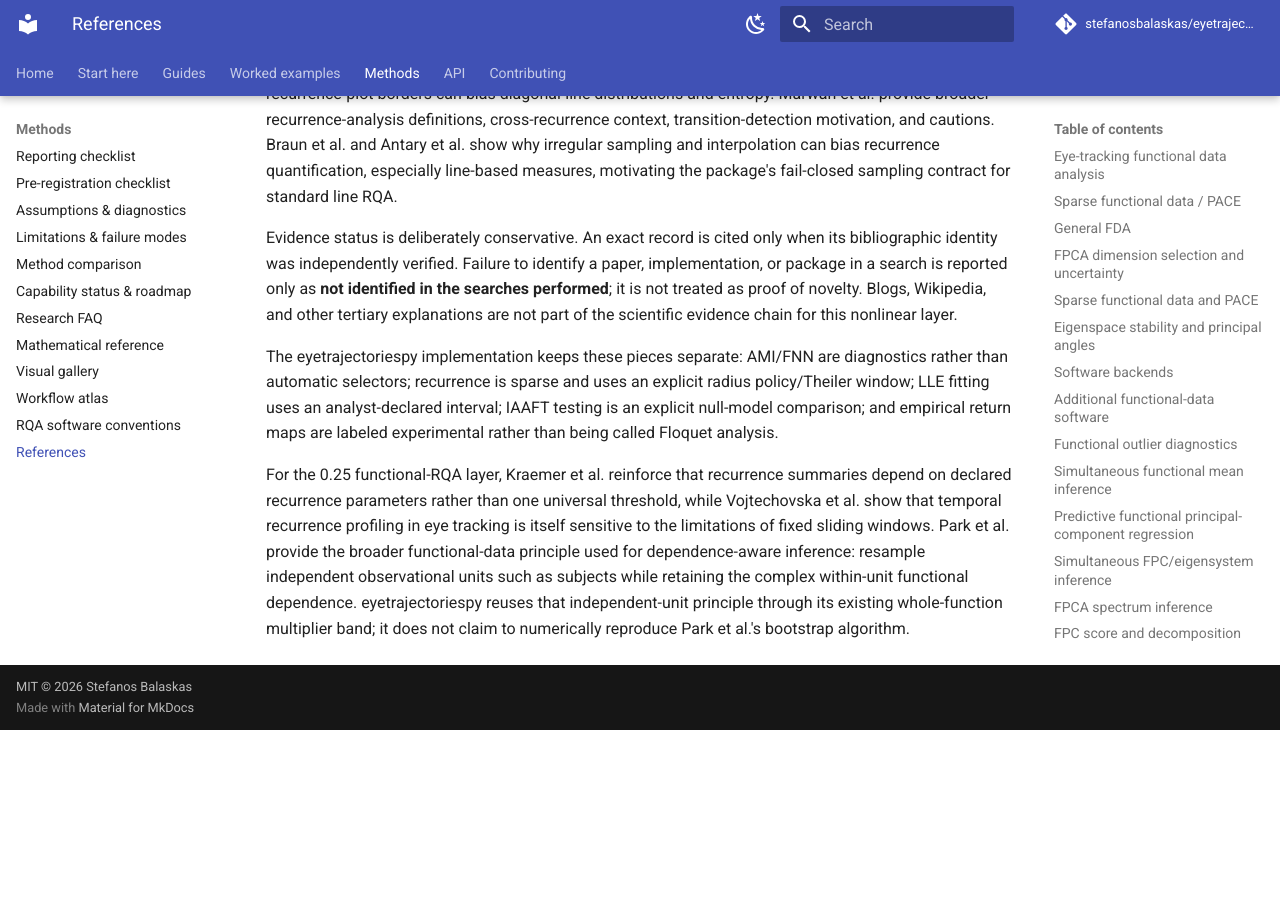
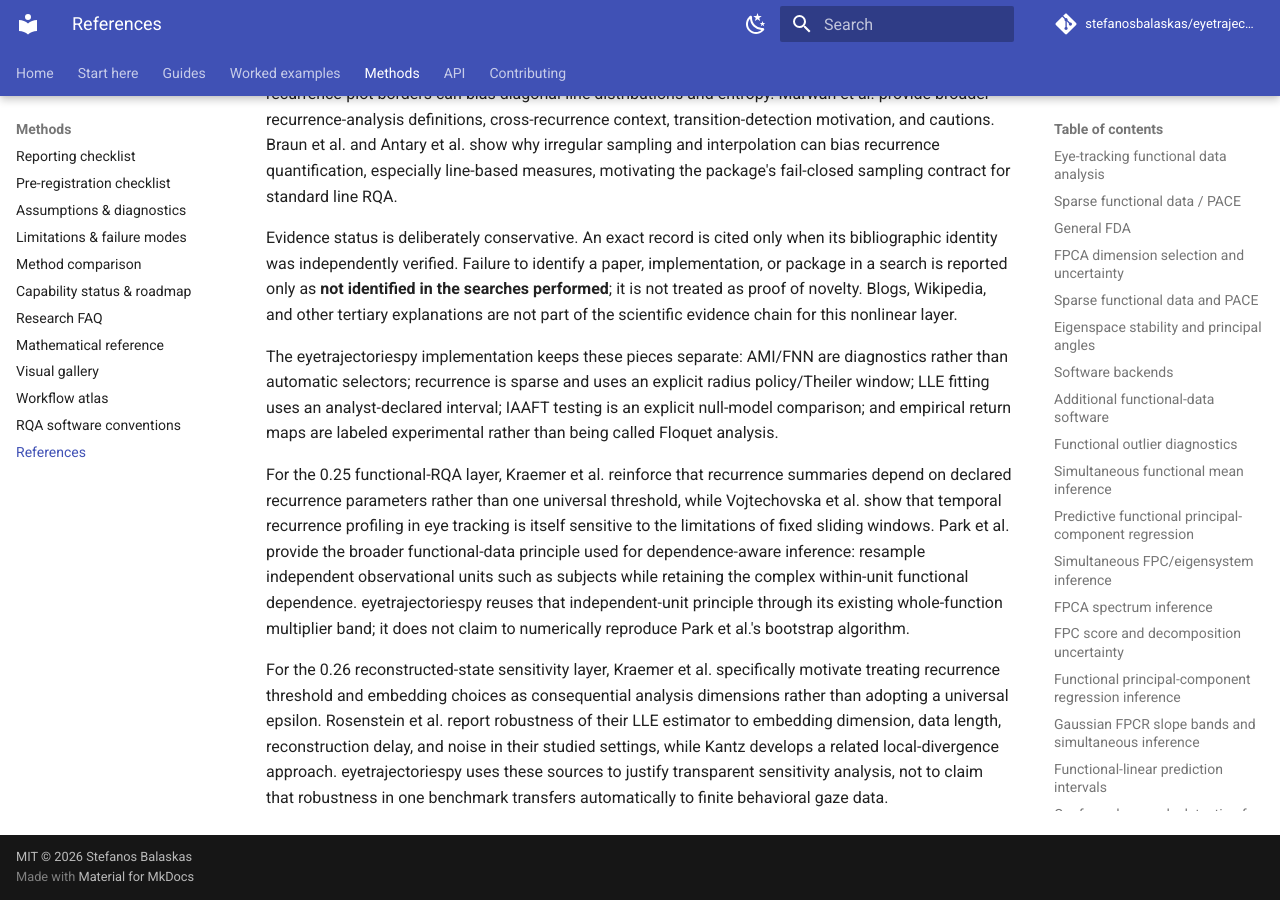
Before and after one commit to stefanosbalaskas/eyetrajectoriespy, an MkDocs documentation site: the page built from docs/methods/references.md, in a window 1280 px wide and 900 px high, scrolled down 10568 px. Built offline with MkDocs 1.6.1 and Material for MkDocs 9.7.7, drawn with Linux system fonts in a browser that asks for light colours; comment, search, counter and statistics services are not loaded; before the commit the page ends 11298 px from its top, so only the background shows below that.

Commit message:
Clarify evidence basis for 0.26 nonlinear sensitivity

```diff
--- a/docs/methods/references.md
+++ b/docs/methods/references.md
@@ -242,3 +242,5 @@
 The eyetrajectoriespy implementation keeps these pieces separate: AMI/FNN are diagnostics rather than automatic selectors; recurrence is sparse and uses an explicit radius policy/Theiler window; LLE fitting uses an analyst-declared interval; IAAFT testing is an explicit null-model comparison; and empirical return maps are labeled experimental rather than being called Floquet analysis.
 
 For the 0.25 functional-RQA layer, Kraemer et al. reinforce that recurrence summaries depend on declared recurrence parameters rather than one universal threshold, while Vojtechovska et al. show that temporal recurrence profiling in eye tracking is itself sensitive to the limitations of fixed sliding windows. Park et al. provide the broader functional-data principle used for dependence-aware inference: resample independent observational units such as subjects while retaining the complex within-unit functional dependence. eyetrajectoriespy reuses that independent-unit principle through its existing whole-function multiplier band; it does not claim to numerically reproduce Park et al.'s bootstrap algorithm.
+
+For the 0.26 reconstructed-state sensitivity layer, Kraemer et al. specifically motivate treating recurrence threshold and embedding choices as consequential analysis dimensions rather than adopting a universal epsilon. Rosenstein et al. report robustness of their LLE estimator to embedding dimension, data length, reconstruction delay, and noise in their studied settings, while Kantz develops a related local-divergence approach. eyetrajectoriespy uses these sources to justify transparent sensitivity analysis, not to claim that robustness in one benchmark transfers automatically to finite behavioral gaze data.
```
